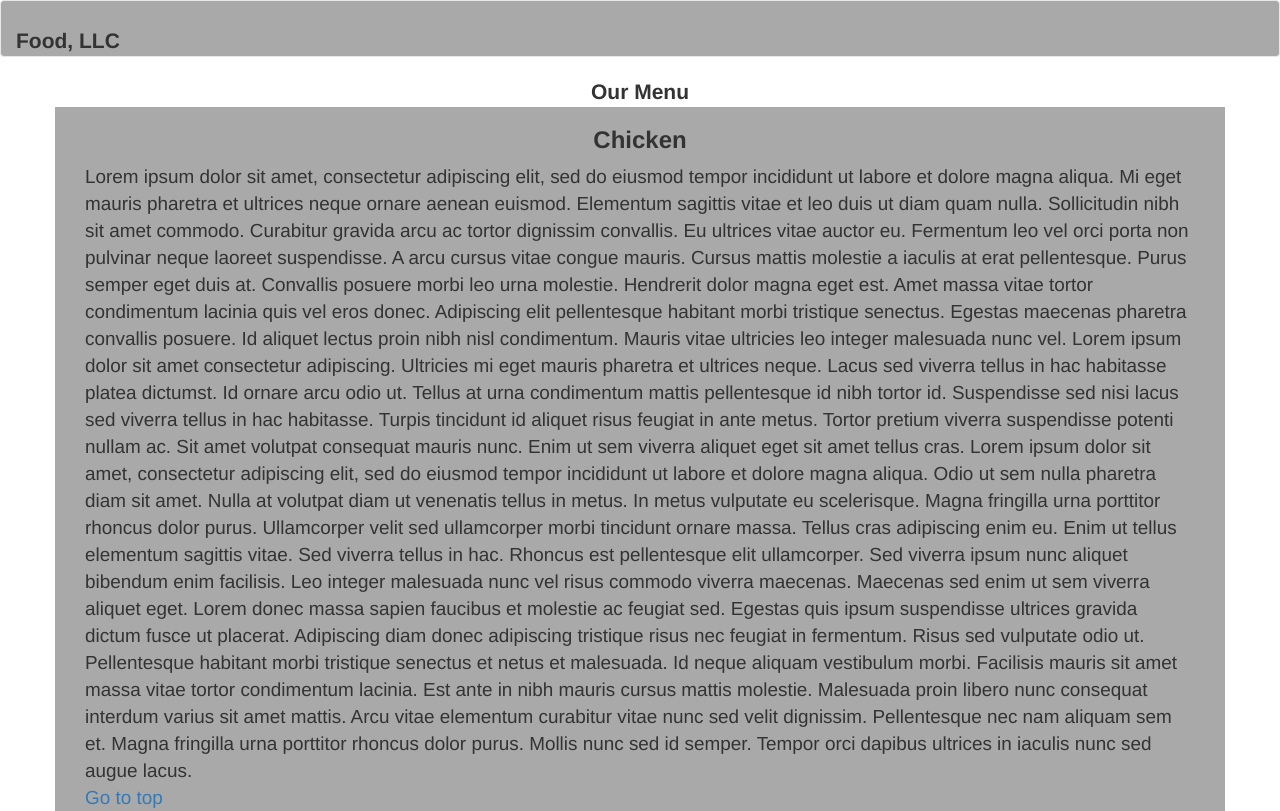
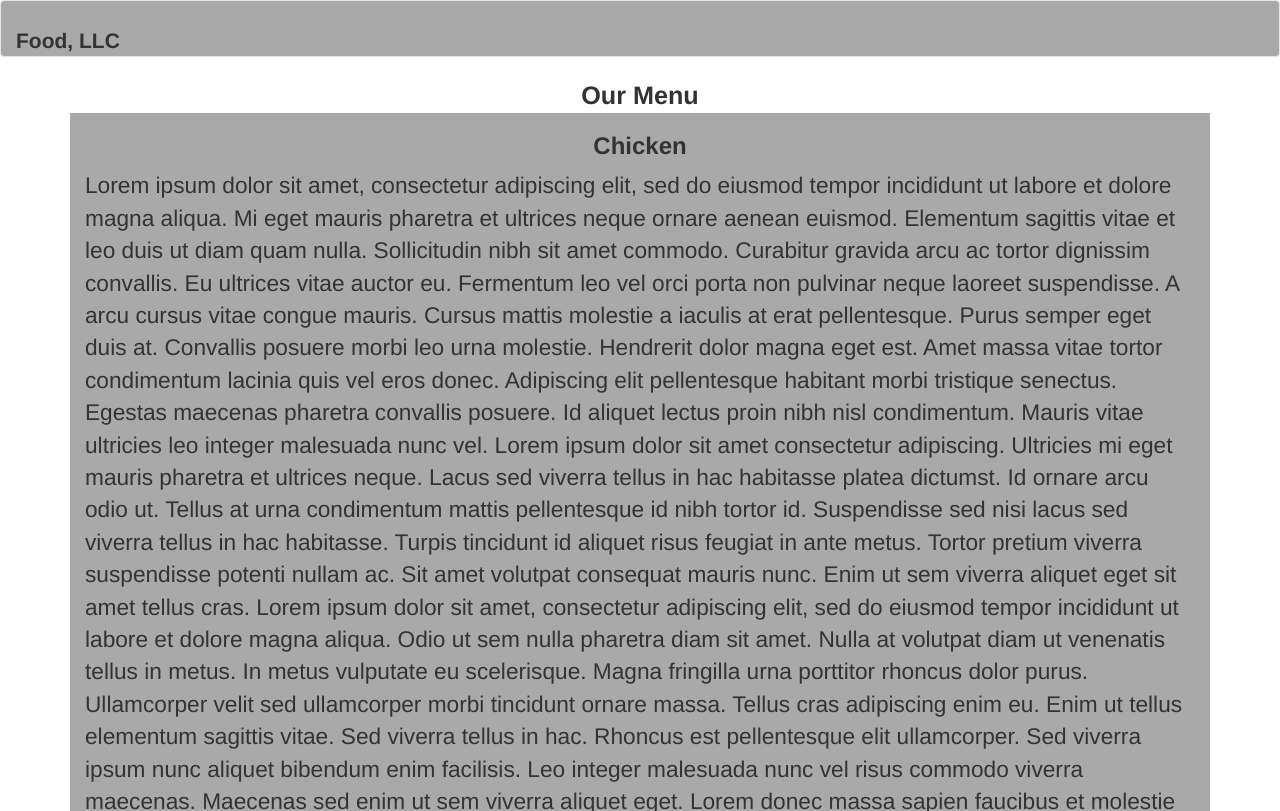
Before and after one commit to nabilih/module-3-Assignment, a plain HTML site: page index.html in a window 1280 px wide. Shown: the top 811 px of the page. Drawn offline with Linux system fonts and the light colour scheme; a script that the page names is missing.

Commit message:
Add files via upload

```diff
--- a/css/styles.css
+++ b/css/styles.css
@@ -9,7 +9,7 @@
 }
 
 #our-menu{
-    font-size:1.5em;
+    font-size:1.8em;
     margin-bottom:50px;
     font-weight: bold;
 }
@@ -20,10 +20,13 @@
     text-align: left;
   }
 
-#main-content {
+/* #main-content {
+    background-color: darkgrey;
+} */
+
+#menu-details {
     background-color: darkgrey;
 }
-
 h3.menu-item-title{
     font-weight: bold;
 }
```
